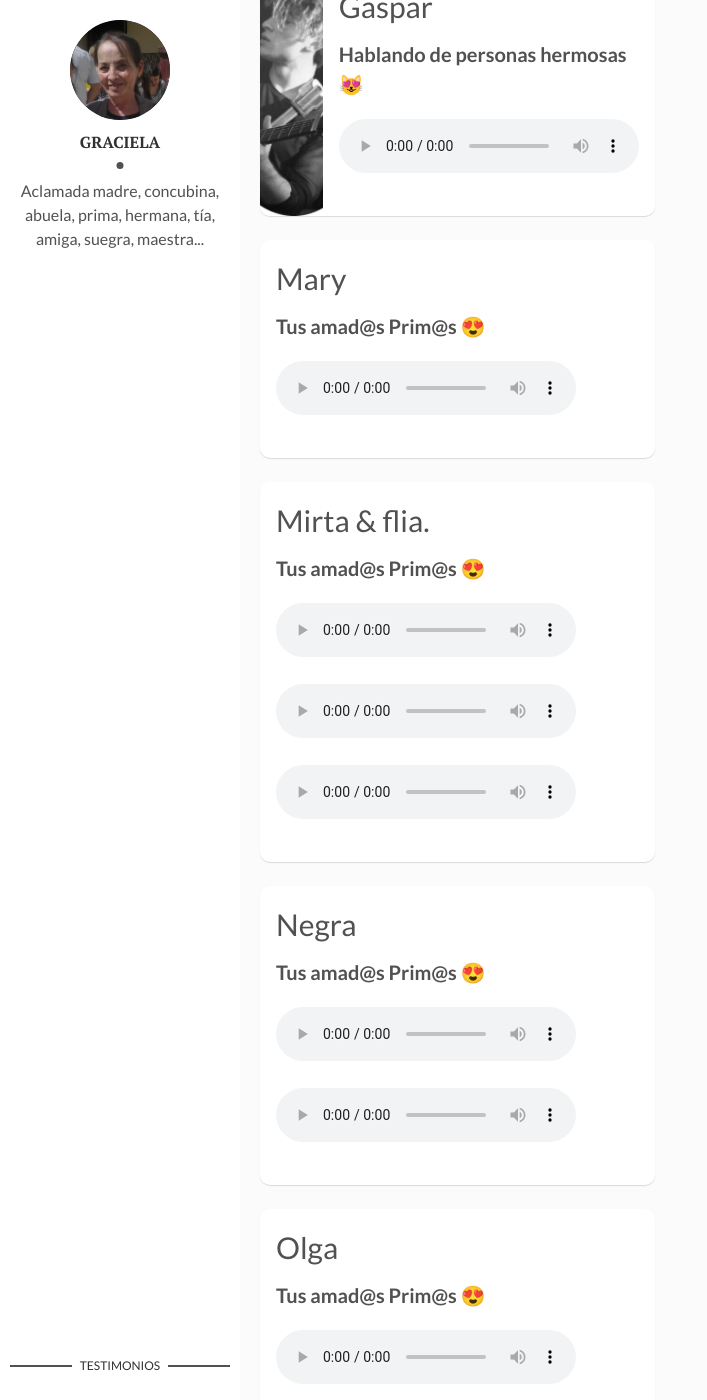
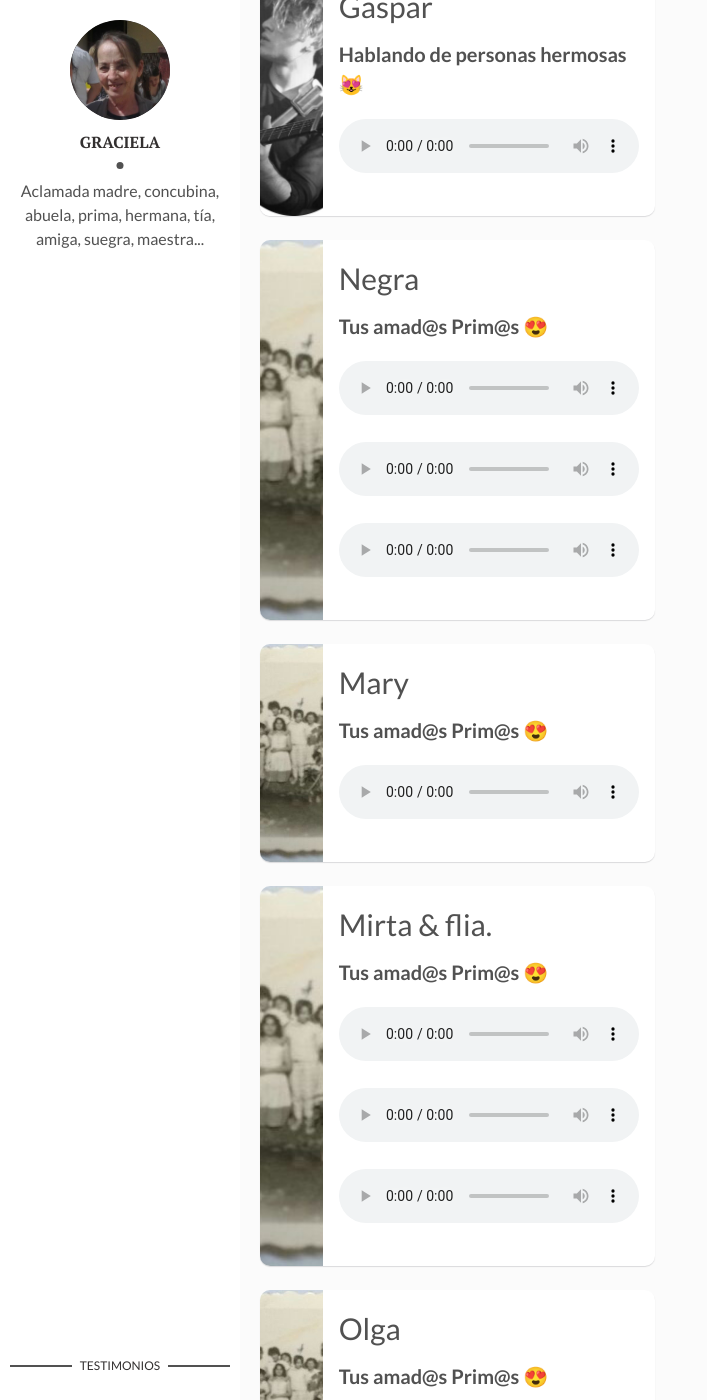
Before and after one commit to cele-carrillo/graciela, a Jekyll site: the page built from index.html, in a window 1280 px wide and 1400 px high, scrolled down 6131 px. Shown: the whole window, without its empty margins (0-707 px from the left). Built offline with Jekyll 4.4.1, drawn with Linux system fonts in a browser that asks for light colours; emoji names are drawn with the system emoji font.

Commit message:
mas fotos

```diff
--- a/_config.yml
+++ b/_config.yml
@@ -133,7 +133,7 @@ entries:
   - title: Mercedes
     description:
       - 'Que lindo tener tantas buenas amigas :heart_eyes_cat:'
-    img: Amigas.jpg
+    img: Merce.jpg
     audios:
       - Mercedes.mp3
   - title: Erica
@@ -150,37 +150,38 @@ entries:
     img: Gaspi.jpg
     audios:
       - Gaspi.mp3
+  - title: Negra
+    description:
+      - 'Tus amad@s Prim@s :heart_eyes:'
+    img: Primos.jpg
+    audios:
+      - Negra1.mp3
+      - Negra2.mp3
+      - Negra3.mp3
   - title: Mary
     description:
       - 'Tus amad@s Prim@s :heart_eyes:'
-    #img: Mary.jpg
+    img: Primos.jpg
     audios:
       - Mary.mp3
   - title: Mirta & flia.
     description:
       - 'Tus amad@s Prim@s :heart_eyes:'
-    #img: Mary.jpg
+    img: Primos.jpg
     audios:
       - Mirta1.mp3
       - Mirta2.mp3
       - Mirta3.mp3
-  - title: Negra
-    description:
-      - 'Tus amad@s Prim@s :heart_eyes:'
-    #img: Mary.jpg
-    audios:
-      - Negra1.mp3
-      - Negra2.mp3
   - title: Olga
     description:
       - 'Tus amad@s Prim@s :heart_eyes:'
-    #img: Mary.jpg
+    img: Primos.jpg
     audios:
       - Olga.mp3
   - title: Patin
     description:
       - 'Tus amad@s Prim@s :heart_eyes:'
-    #img: Mary.jpg
+    img: Primos.jpg
     audios:
       - Patin.mp3
   - title: Ramiro
```
Also changed, not shown: assets/img/Merce.JPG (added), assets/img/Primos.jpg (added), 1 other file.
